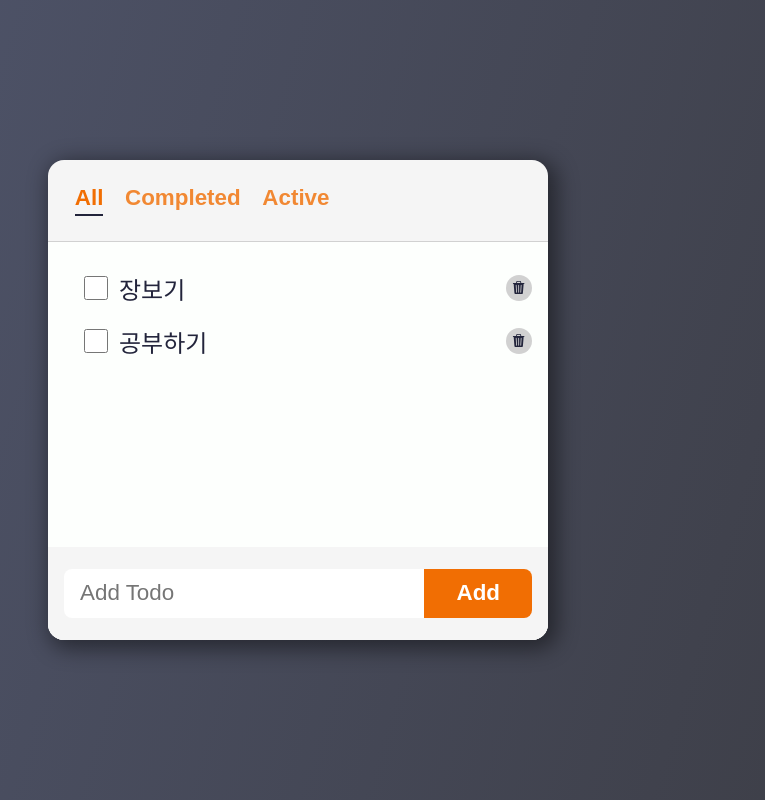
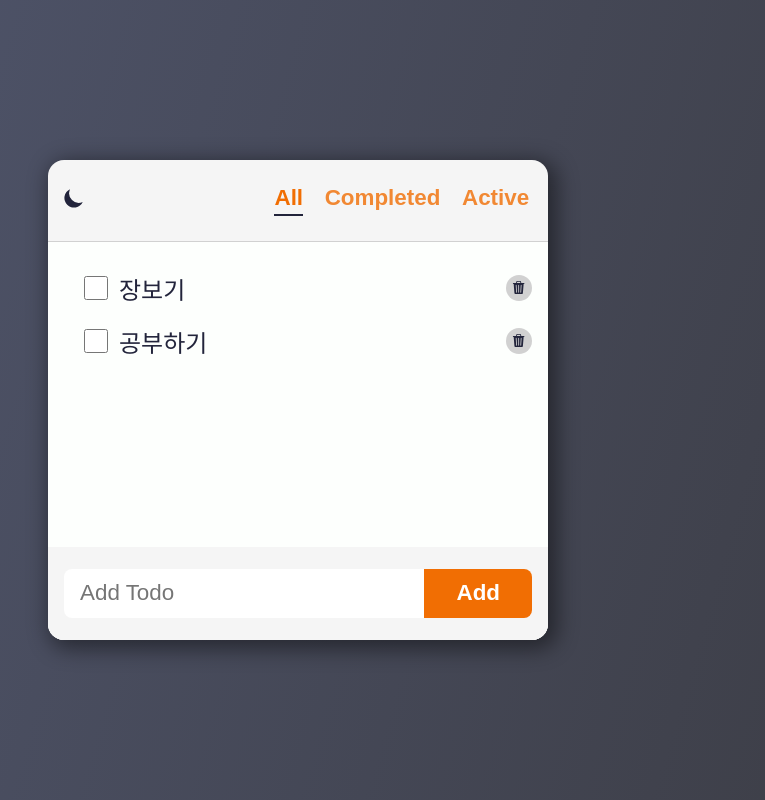
Before and after one commit to jooheekim0713/react-todo, a React (Create React App) app: page / in a window 1280 px wide. Shown: the whole page, without its empty margins (342-1107 px from the left). Built offline with nearby package versions, Linux system fonts and the light colour scheme.

Commit message:
Apply DarkModeProvider on App and Add DarkMode styling

```diff
--- a/src/App.js
+++ b/src/App.js
@@ -2,15 +2,16 @@
 import './App.css';
 import Header from './components/Header/Header';
 import TodoList from './components/TodoList/TodoList';
+import { DarkModeProvider } from './context/DarkModeContext';
 
 const filters = ['all', 'completed', 'active'];
 function App() {
   const [filter, setFilter] = useState(filters[0]);
   return (
-    <>
+    <DarkModeProvider>
       <Header filters={filters} filter={filter} onFilterChange={setFilter} />
       <TodoList filter={filter} />
-    </>
+    </DarkModeProvider>
   );
 }
 
--- a/src/components/Header/Header.jsx
+++ b/src/components/Header/Header.jsx
@@ -1,9 +1,18 @@
 import React from 'react';
 import styles from './Header.module.css';
+import { useDarkMode } from '../../context/DarkModeContext';
+import { HiMoon, HiSun } from 'react-icons/hi';
 
 export default function Header({ filters, filter, onFilterChange }) {
+  const { darkMode, toggleDarkMode } = useDarkMode();
+
   return (
     <header className={styles.header}>
+      <button onClick={toggleDarkMode} className={styles.toggle}>
+        {!darkMode && <HiMoon />}
+        {darkMode && <HiSun />}
+      </button>
+
       <ul className={styles.filters}>
         {filters.map((value, index) => (
           <li key={index}>
--- a/src/components/Header/Header.module.css
+++ b/src/components/Header/Header.module.css
@@ -1,14 +1,29 @@
 .header {
   display: flex;
   justify-content: space-between;
+  padding: 0 0.5rem;
   align-items: center;
   background-color: var(--color-bg-black);
   border-bottom: 1px solid var(--color-grey);
 }
+
+.toggle {
+  font-size: 1.5rem;
+  cursor: pointer;
+  background-color: transparent;
+  color: var(--color-text);
+  transition: all 150ms ease-out;
+}
+
+.toggle:hover {
+  transform: scale(1.1);
+  color: var(--color-accent);
+}
+
 .filters {
   display: flex;
-  padding-left: 16px;
 }
+
 .filter {
   font-size: 1.4rem;
   margin: 0.3rem;
--- /dev/null
+++ b/src/context/DarkModeContext.jsx
@@ -0,0 +1,37 @@
+import { createContext, useContext, useEffect, useState } from 'react';
+
+const DarkModeContext = createContext();
+
+export function DarkModeProvider({ children }) {
+  const [darkMode, setDarkMode] = useState(false);
+  const toggleDarkMode = () => {
+    setDarkMode(!darkMode);
+    updateDarkMode(!darkMode);
+  };
+
+  useEffect(() => {
+    const isDark =
+      localStorage.theme === 'dark' ||
+      (!('theme' in localStorage) &&
+        window.matchMedia('(prefers-color-scheme: dark)').matches);
+    setDarkMode(isDark);
+    updateDarkMode(isDark);
+  }, []);
+  return (
+    <DarkModeContext.Provider value={{ darkMode, toggleDarkMode }}>
+      {children}
+    </DarkModeContext.Provider>
+  );
+}
+
+function updateDarkMode(darkMode) {
+  if (darkMode) {
+    document.documentElement.classList.add('dark');
+    localStorage.theme = 'dark';
+  } else {
+    document.documentElement.classList.remove('dark');
+    localStorage.theme = 'light';
+  }
+}
+
+export const useDarkMode = () => useContext(DarkModeContext);
--- a/src/index.css
+++ b/src/index.css
@@ -6,6 +6,13 @@
   --color-accent: #f16e03;
   --color-white: white;
   --color-scrollbar: #aaa7a7;
+}
+
+html.dark {
+  --color-bg-dark: #1a1c35;
+  --color-bg: #22243b;
+  --color-grey: #4e4e4e;
+  --color-text: #fdfffd;
 }
 
 body {
```
